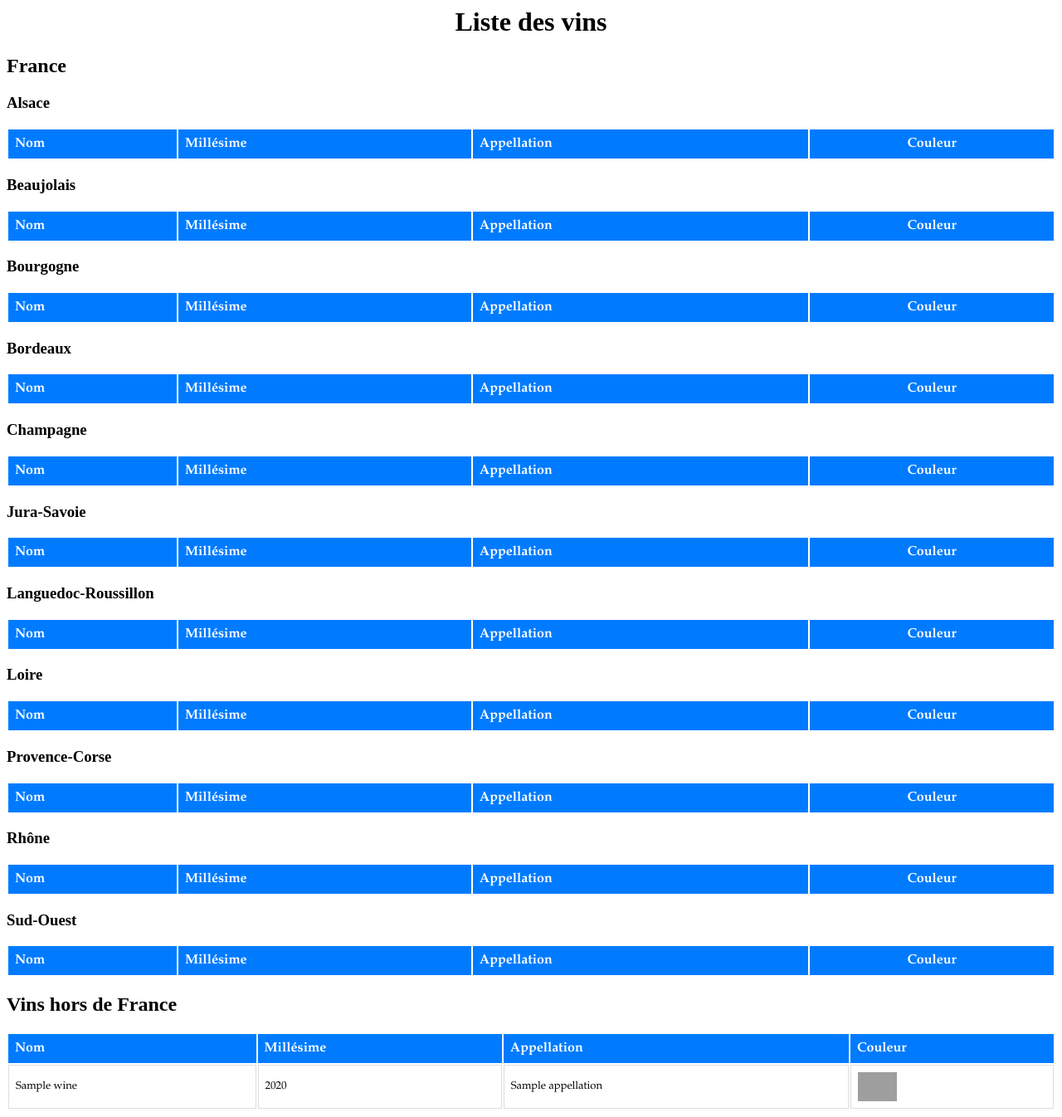
After one commit to philmassart/bibo, a Symfony app: template templates/wine/snappy.html.twig in a window 1280 px wide. The commit adds this page. Shown: the whole page at 83% size. Run offline with Twig, Linux system fonts and the light colour scheme; the template is opened without the code that fills it: most values are stand-ins (such as "Sample title", 1, 10 or a date in 2020); lists and menus that the app fills with data are empty; some libraries are stand-ins or nearby versions.

Commit message:
wkhtmltopdf (knp/snappy)

```diff
--- a/composer.json
+++ b/composer.json
@@ -10,6 +10,7 @@
         "fzaninotto/faker": "^1.9",
         "kevinpapst/adminlte-bundle": "^3.0",
         "knplabs/knp-paginator-bundle": "^5.1",
+        "knplabs/knp-snappy-bundle": "^1.7",
         "liip/imagine-bundle": "^2.3",
         "sensio/framework-extra-bundle": "^5.1",
         "symfony/asset": "5.0.*",
--- a/config/bundles.php
+++ b/config/bundles.php
@@ -17,4 +17,5 @@ return [
     Vich\UploaderBundle\VichUploaderBundle::class => ['all' => true],
     Liip\ImagineBundle\LiipImagineBundle::class => ['all' => true],
     KevinPapst\AdminLTEBundle\AdminLTEBundle::class => ['all' => true],
+    Knp\Bundle\SnappyBundle\KnpSnappyBundle::class => ['all' => true],
 ];
--- a/templates/wine/_listp.html.twig
+++ b/templates/wine/_listp.html.twig
@@ -8,7 +8,7 @@
         padding: 8px;
         text-align: left;
         font-size: small;
-        font-family: "Lucida Grande", Arial, Helvetica, sans-serif;
+        font-family: "Palatino", Arial, Helvetica, sans-serif;
         border-collapse: collapse;
 
     }
@@ -18,7 +18,7 @@
         text-align: left;
         background-color: #007bff;
         color: white;
-        font-family: "Lucida Grande", Arial, Helvetica, sans-serif;
+        font-family: "Palatino", Arial, Helvetica, sans-serif;
         border-collapse: collapse;
     }
 
--- /dev/null
+++ b/templates/wine/snappy.html.twig
@@ -0,0 +1,80 @@
+<head>
+    <base href="http://127.0.0.1:8000/">
+</head>
+{% block content %}
+    <h1 align="center">Liste des vins</h1>
+
+    <h2>France</h2>
+
+    {% set appellation = 'Alsace' %}
+    <h3>Alsace</h3>
+    {% include 'wine/_listp.html.twig' %}
+
+    {% set appellation = 'Beaujolais' %}
+    <h3>Beaujolais</h3>
+    {% include 'wine/_listp.html.twig' %}
+
+    {% set appellation = 'Bourgogne' %}
+    <h3>Bourgogne</h3>
+    {% include 'wine/_listp.html.twig' %}
+
+    {% set appellation = 'Bordeaux' %}
+    <h3>Bordeaux</h3>
+    {% include 'wine/_listp.html.twig' %}
+
+    {% set appellation = 'Champagne' %}
+    <h3>Champagne</h3>
+    {% include 'wine/_listp.html.twig' %}
+
+    {% set appellation = 'Jura-Savoie' %}
+    <h3>Jura-Savoie</h3>
+    {% include 'wine/_listp.html.twig' %}
+
+    {% set appellation = 'Languedoc-Roussillon' %}
+    <h3>Languedoc-Roussillon</h3>
+    {% include 'wine/_listp.html.twig' %}
+
+    {% set appellation = 'Loire' %}
+    <h3>Loire</h3>
+    {% include 'wine/_listp.html.twig' %}
+
+    {% set appellation = 'Provence-Corse' %}
+    <h3>Provence-Corse</h3>
+    {% include 'wine/_listp.html.twig' %}
+
+    {% set appellation = 'Rhône' %}
+    <h3>Rhône</h3>
+    {% include 'wine/_listp.html.twig' %}
+
+    {% set appellation = 'Sud-Ouest' %}
+    <h3>Sud-Ouest</h3>
+    {% include 'wine/_listp.html.twig' %}
+
+
+
+    <h2>Vins hors de France</h2>
+    <table class="table">
+        <thead>
+        <tr>
+            <th>Nom</th>
+            <th>Millésime</th>
+            <th>Appellation</th>
+            <th>Couleur</th>
+        </tr>
+        </thead>
+        <tbody>
+        {% for wine in wines|sort((a, b) => a.name <=> b.name) %}
+            {% if wine.appellation.region.country != 1 %}
+                <tr>
+                    <td>{{ wine.name }}</td>
+                    <td>{{ wine.year }}</td>
+                    <td>{{ wine.appellation.name }}</td>
+                    <td><img src="{{ './images/wines/' ~ wine.color ~ '.jpg' }}" alt="card-img-top"
+                             style=" height: 35px; width: auto"></td>
+                </tr>
+            {% endif %}
+        {% endfor %}
+        </tbody>
+    </table>
+
+{% endblock %}
```
Also changed, not shown: src/Controller/WineController.php (+28 -1 lines), 4 other files.
